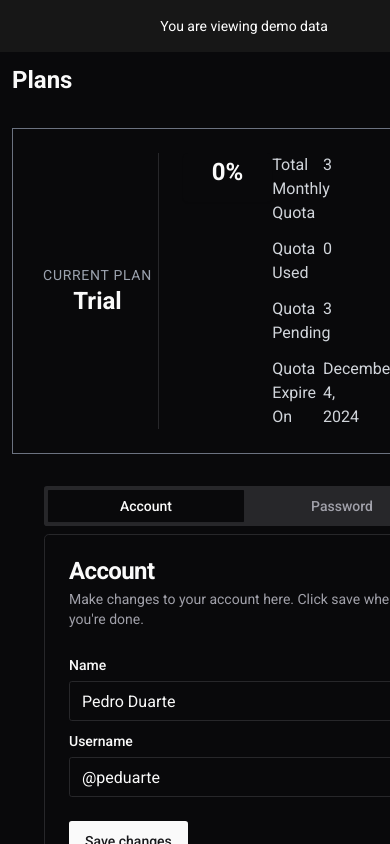
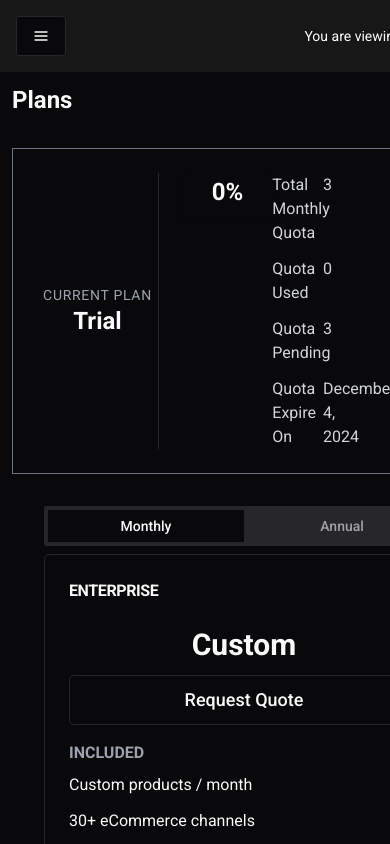
Before and after one commit to webdesignstall/thereviewindex-clone, a Next.js app: page /settings/plans in a window 390 px wide. Built offline with nearby package versions, Linux system fonts and the light colour scheme.

Commit message:
update navber

```diff
--- a/app/settings/plans/component/price.tsx
+++ b/app/settings/plans/component/price.tsx
@@ -18,55 +18,87 @@ import {
 
 export function Price() {
   return (
-    <Tabs defaultValue="account" className="w-[400px]">
+    <Tabs defaultValue="month" className="w-[400px]">
       <TabsList className="grid w-full grid-cols-2">
-        <TabsTrigger value="account">Account</TabsTrigger>
-        <TabsTrigger value="password">Password</TabsTrigger>
+        <TabsTrigger value="month">Monthly</TabsTrigger>
+        <TabsTrigger value="annual">Annual</TabsTrigger>
       </TabsList>
-      <TabsContent value="account">
+      <TabsContent value="month">
         <Card>
           <CardHeader>
-            <CardTitle>Account</CardTitle>
-            <CardDescription>
+            <CardTitle className="text-md uppercase ">Enterprise</CardTitle>
+            <CardDescription className="hidden">
               Make changes to your account here. Click save when you're done.
             </CardDescription>
           </CardHeader>
           <CardContent className="space-y-2">
-            <div className="space-y-1">
-              <Label htmlFor="name">Name</Label>
-              <Input id="name" defaultValue="Pedro Duarte" />
+            <div>
+              <div className="w-full pb-3">
+                <p className="text-3xl font-semibold text-center">Custom</p>
+              </div>
+              <div className="w-full pb-4">
+                <Button className="w-full py-6 rounded-lg text-lg hover:bg-blue-600" variant='outline'>Request Quote</Button>
+              </div>
+              <div className="pb-3">
+                <p className="text-gray-400 pb-2 font-semibold">INCLUDED</p>
+                <div className="space-y-3">
+                  <p>Custom products / month</p>
+                  <p>30+ eCommerce channels</p>
+                  <p>100% translations</p>
+                  <p>Unlimited Users</p>
+                </div>
+              </div>
+              <div>
+                <p className="text-gray-400 uppercase font-semibold pb-2">PLUS</p>
+                <div className="space-y-3">
+                  <p>Custom Channels</p>
+                  <p>Custom Models</p>
+                  <p>Instant Full Category Reports</p>
+                  <p>Dedicated Account Manager</p>
+                </div>
+              </div>
             </div>
-            <div className="space-y-1">
-              <Label htmlFor="username">Username</Label>
-              <Input id="username" defaultValue="@peduarte" />
-            </div>
+
           </CardContent>
-          <CardFooter>
-            <Button>Save changes</Button>
-          </CardFooter>
         </Card>
       </TabsContent>
-      <TabsContent value="password">
+      <TabsContent value="annual">
         <Card>
           <CardHeader>
-            <CardTitle>Password</CardTitle>
-            <CardDescription>
-              Change your password here. After saving, you'll be logged out.
+            <CardTitle className="text-md uppercase ">Enterprise</CardTitle>
+            <CardDescription className="hidden">
+              Make changes to your account here. Click save when you're done.
             </CardDescription>
           </CardHeader>
           <CardContent className="space-y-2">
-            <div className="space-y-1">
-              <Label htmlFor="current">Current password</Label>
-              <Input id="current" type="password" />
+            <div>
+              <div className="w-full pb-3">
+                <p className="text-3xl font-semibold text-center">Custom</p>
+              </div>
+              <div className="w-full pb-4">
+                <Button className="w-full py-6 rounded-lg text-lg hover:bg-blue-600" variant='outline'>Request Quote</Button>
+              </div>
+              <div className="pb-3">
+                <p className="text-gray-400 pb-2 font-semibold">INCLUDED</p>
+                <div className="space-y-3">
+                  <p>Custom products / month</p>
+                  <p>30+ eCommerce channels</p>
+                  <p>100% translations</p>
+                  <p>Unlimited Users</p>
+                </div>
+              </div>
+              <div>
+                <p className="text-gray-400 uppercase font-semibold pb-2">PLUS</p>
+                <div className="space-y-3">
+                  <p>Custom Channels</p>
+                  <p>Custom Models</p>
+                  <p>Instant Full Category Reports</p>
+                  <p>Dedicated Account Manager</p>
+                </div>
+              </div>
             </div>
-            <div className="space-y-1">
-              <Label htmlFor="new">New password</Label>
-              <Input id="new" type="password" />
-            </div>
+
           </CardContent>
-          <CardFooter>
-            <Button>Save password</Button>
-          </CardFooter>
         </Card>
       </TabsContent>
     </Tabs>
--- a/components/layout/NavItem.tsx
+++ b/components/layout/NavItem.tsx
@@ -1,38 +1,8 @@
-import {
-    Cloud,
-    CreditCard,
-    Github,
-    Keyboard,
-    LifeBuoy,
-    LogOut,
-    Mail,
-    MessageSquare,
-    Plus,
-    PlusCircle,
-    Settings,
-    User,
-    UserPlus,
-    Users,
-    Home,
-    ChartNoAxesColumnIncreasing,
-    Scale,
-    Wrench,
-    CircleHelp
-  } from "lucide-react";
-
+import React, { useState } from 'react';
+import { Home, ChartNoAxesColumnIncreasing, Scale, Wrench, Settings, CircleHelp, LogOut, AlignJustify } from 'lucide-react';
 import { Button } from "@/components/ui/button";
-  import {
-    DropdownMenu,
-    DropdownMenuContent,
-    DropdownMenuGroup,
-    DropdownMenuItem,
-    DropdownMenuLabel,
-    DropdownMenuSeparator,
-    DropdownMenuSub,
-    DropdownMenuSubContent,
-    DropdownMenuSubTrigger,
-    DropdownMenuTrigger,
-  } from "@/components/ui/dropdown-menu";
+import { Sheet, SheetContent, SheetHeader, SheetTitle, SheetDescription, SheetTrigger, SheetClose } from "@/components/ui/sheet";
+import Link from 'next/link';
 
 const topMenuItems = [
   {
@@ -93,58 +63,54 @@ import {
   }
 ];
 
-  export function NavbarItem() {
+export function MobileNavbar() {
+  const [open, setOpen] = useState(false);
+
   return (
-      <DropdownMenu>
-        <DropdownMenuTrigger asChild>
-          <Button variant="outline">Open</Button>
-        </DropdownMenuTrigger>
-        <DropdownMenuContent className="w-56">
-          <div className="text-lg font-semibold">Brand Logo</div>
+    <>
+      <Sheet>
+        <SheetTrigger asChild>
+          <Button variant="outline">
+            <AlignJustify />
+          </Button>
+        </SheetTrigger>
+        <SheetContent side='left' className="max-w-xs w-full">
+          <SheetHeader className='hidden'>
+            <SheetTitle>Menu</SheetTitle>
+            <SheetDescription>
+              Select an option to navigate.
+            </SheetDescription>
+          </SheetHeader>
 
-          {/* Sidebar Menu Items */}
-          <DropdownMenuGroup>
+          <div className="space-y-4">
             {topMenuItems.map((item) => (
-              <div key={item.href} className="relative">
-                {/* Menu Item without Submenu */}
-                {!item.menu ? (
-                  <DropdownMenuItem asChild>
-                    <a
-                      href={item.href}
-                      className="flex items-center p-2 rounded-md hover:bg-gray-700"
-                    >
+              <div key={item.href} className="space-y-2">
+                <div className="flex items-center space-x-2">
                   {item.icon}
-                      <span className="ml-3">{item.label}</span>
-                    </a>
-                  </DropdownMenuItem>
-                ) : (
-                  // Menu Item with Submenu
-                  <DropdownMenuSub>
-                    <DropdownMenuSubTrigger>
-                      <div className="flex items-center p-2 rounded-md hover:bg-gray-700">
-                        {item.icon}
-                        <span className="ml-3">{item.label}</span>
+                  <Link href={item.href} className="text-md font-medium">
+                    <SheetClose>
+                      {item.label}
+                    </SheetClose>
+                  </Link>
                 </div>
-                    </DropdownMenuSubTrigger>
-                    <DropdownMenuSubContent>
+                {item.menu && (
+                  <div className="pl-6 space-y-2">
                     {item.menu.map((subItem) => (
-                        <DropdownMenuItem key={subItem.id} asChild>
-                          <a
-                            href={subItem.link}
-                            className="block p-2 pl-8 text-sm text-gray-300 hover:bg-gray-700"
-                          >
+                      <div key={subItem.id} className="flex items-center space-x-2 w-full">
+                        <Link href={subItem.link} className="text-sm text-gray-500 w-full hover:text-gray-300 duration-150">
+                          <SheetClose>
                             {subItem.title}
-                          </a>
-                        </DropdownMenuItem>
+                          </SheetClose>
+                        </Link>
+                      </div>
                     ))}
-                    </DropdownMenuSubContent>
-                  </DropdownMenuSub>
+                  </div>
                 )}
               </div>
             ))}
-          </DropdownMenuGroup>
-          <DropdownMenuSeparator />
-        </DropdownMenuContent>
-      </DropdownMenu>
+          </div>
+        </SheetContent>
+      </Sheet>
+    </>
   );
 }
--- a/components/layout/Navbar.tsx
+++ b/components/layout/Navbar.tsx
@@ -1,17 +1,19 @@
 import React from 'react'
 import { Dark } from '../dark'
-import { NavbarItem } from './NavItem'
+import { MobileNavbar } from './NavItem'
+
 
 
 export default function Navbar() {
   return (
-    <div>
-      <div className='hidden'>
-        <NavbarItem />
+    <div className='flex justify-between items-center dark:bg-neutral-900 p-4'>
+      <div className='flex md:hidden'>
+        <MobileNavbar />
       </div>
-      <div className='dark:bg-neutral-900 flex justify-center items-center p-4'>
-        <p className='text-sm dark:text-white text-black flex flex-1 justify-center text'>You are viewing demo data</p>
+      <div className='text-center lg:w-full'>
+        <p className='text-sm dark:text-white'>You are viewing demo data</p>
       </div>
+      {/* <div className='lg:hidden'></div> */}
     </div>
   )
 }
```
Also changed, not shown: components/layout/Layout.tsx (+18 -2 lines). Lines whose indentation alone changed are shown as unchanged.
